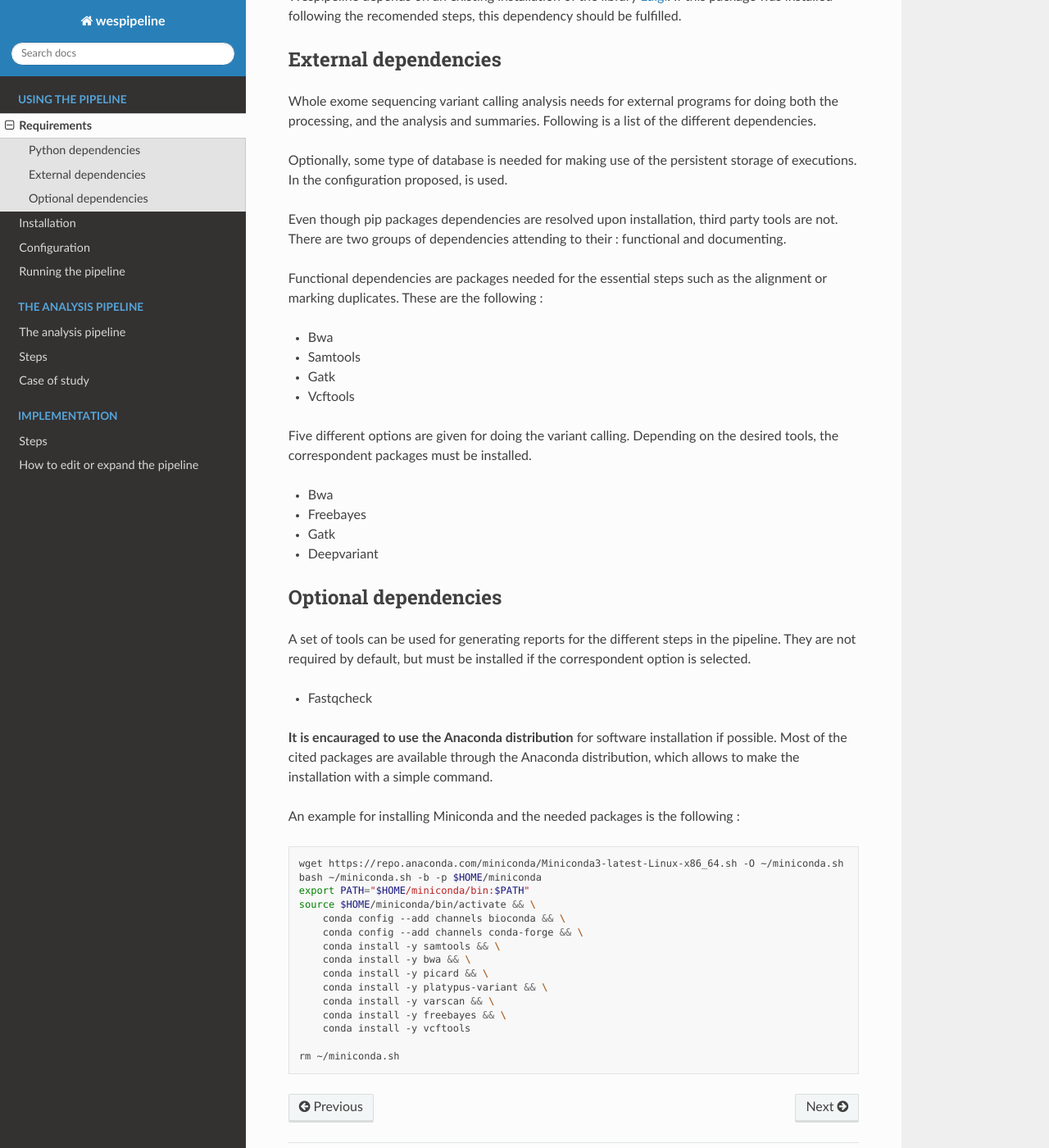
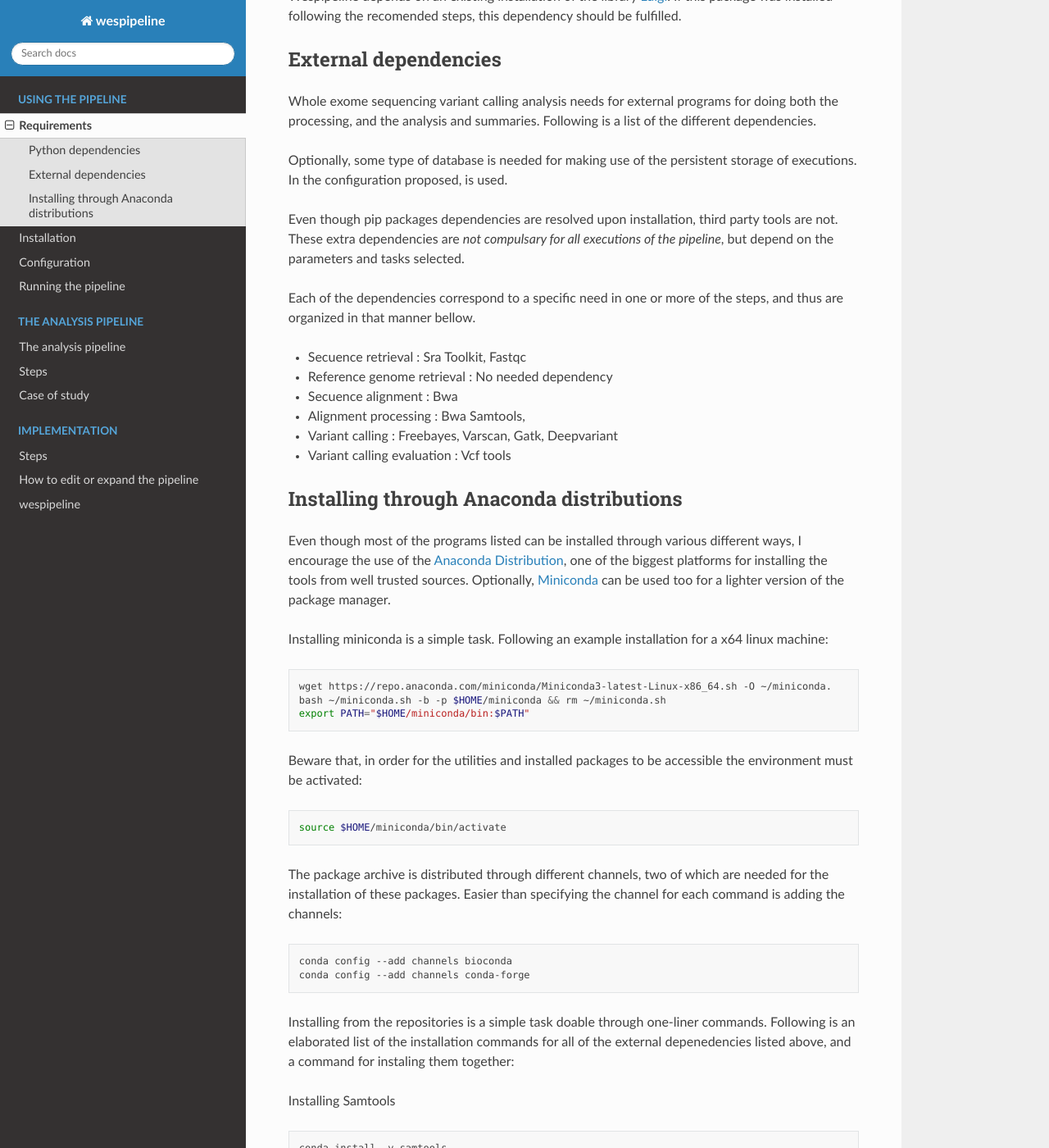
Before and after one commit to Janchorizo/wespipeline, a Sphinx documentation site: the page built from docs/source/use/requirements.rst, in a window 1280 px wide and 1400 px high, scrolled down 232 px. Shown: the whole window at 82% size. Built offline with Sphinx 7.4.7 and the Read the Docs theme 2.0.0, drawn with Linux system fonts in a browser that asks for light colours; some of the changed text lies outside the part shown.

Commit message:
Add dependencies installation. Add modules documentation.

```diff
--- a/docs/source/conf.py
+++ b/docs/source/conf.py
@@ -30,8 +30,7 @@
 # Add any Sphinx extension module names here, as strings. They can be
 # extensions coming with Sphinx (named 'sphinx.ext.*') or your custom
 # ones.
-extensions = [
-]
+extensions = ['sphinx.ext.autodoc', 'sphinx.ext.napoleon']
 
 # Add any paths that contain templates here, relative to this directory.
 templates_path = ['_templates']
--- a/docs/source/index.rst
+++ b/docs/source/index.rst
@@ -10,7 +10,7 @@
 
 .. toctree::
    :caption: Using the pipeline
-   :maxdepth: 2
+   :maxdepth: 3
 
    use/requirements
    use/installation
@@ -32,6 +32,7 @@
 
     implementation/steps
     implementation/expand
+    modules
 
 Indices and tables
 ==================
--- a/docs/source/use/requirements.rst
+++ b/docs/source/use/requirements.rst
@@ -18,37 +18,114 @@
 of executions. In the configuration proposed, is used.
 
 Even though pip packages dependencies are resolved upon installation, third party tools are not.
-There are two groups of dependencies attending to their : functional and documenting.
+These extra dependencies are *not compulsary for all executions of the pipeline*, but depend on the
+parameters and tasks selected.
 
-Functional dependencies are packages needed for the essential steps such as the alignment or
-marking duplicates. These are the following :
+Each of the dependencies correspond to a specific need in one or more of the steps, and thus
+are organized in that manner bellow.
 
-* Bwa
-* Samtools
-* Gatk
-* Vcftools
+* Secuence retrieval : Sra Toolkit, Fastqc
 
-Five different options are given for doing the variant calling. Depending on the desired tools,
-the correspondent packages must be installed.
+* Reference genome retrieval : No needed dependency
 
-* Bwa
-* Freebayes
-* Gatk
-* Deepvariant
+* Secuence alignment : Bwa
 
-Optional dependencies
-^^^^^^^^^^^^^^^^^^^^^
+* Alignment processing : Bwa Samtools,
 
-A set of tools can be used for generating reports for the different steps in the pipeline. They are
-not required by default, but must be installed if the correspondent option is selected.
+* Variant calling : Freebayes, Varscan, Gatk, Deepvariant
 
-* Fastqcheck
+* Variant calling evaluation : Vcf tools
 
-**It is encauraged to use the Anaconda distribution** for software installation if possible. Most of
-the cited packages are available through the Anaconda distribution, which allows to make the installation
-with a simple command.
+Installing through Anaconda distributions
+^^^^^^^^^^^^^^^^^^^^^^^^^^^^^^^^^^^^^^^^^
 
-An example for installing Miniconda and the needed packages is the following :
+Even though most of the programs listed can be installed through various different ways, I
+encourage the use of the `Anaconda Distribution <https://www.anaconda.com/distribution/>`_, one of the biggest platforms for
+installing the tools from well trusted sources. Optionally, `Miniconda <https://docs.conda.io/en/latest/miniconda.html>`_ can be used too
+for a lighter version of the package manager.
+
+Installing miniconda is a simple task. Following an example installation for a x64 linux machine:
+
+.. code-block:: bash
+
+  wget https://repo.anaconda.com/miniconda/Miniconda3-latest-Linux-x86_64.sh -O ~/miniconda.
+  bash ~/miniconda.sh -b -p $HOME/miniconda && rm ~/miniconda.sh
+  export PATH="$HOME/miniconda/bin:$PATH"
+
+Beware that, in order for the utilities and installed packages to be accessible the environment
+must be activated:
+
+.. code-block:: bash
+
+  source $HOME/miniconda/bin/activate
+
+The package archive is distributed through different channels, two of which are needed for the
+installation of these packages. Easier than specifying the channel for each command is adding the channels:
+
+.. code-block:: bash
+
+  conda config --add channels bioconda
+  conda config --add channels conda-forge
+
+Installing from the repositories is a simple task doable through one-liner commands. Following
+is an elaborated list of the installation commands for all of the external depenedencies listed
+above, and a command for instaling them together:
+
+Installing Samtools
+
+.. code-block:: bash
+
+  conda install -y samtools
+
+Installing Bwa
+
+.. code-block:: bash
+
+  conda install -y bwa
+
+Installing Picard
+
+.. code-block:: bash
+
+  conda install -y picard
+
+Installing Platypus
+
+.. code-block:: bash
+
+  conda install -y platypus-variant
+
+Installing Varscan
+
+.. code-block:: bash
+
+  conda install -y varscan
+
+Installing Freebayes
+
+.. code-block:: bash
+
+  conda install -y freebayes
+
+Installing VCFtools
+
+.. code-block:: bash
+
+  conda install -y vcftools
+
+Installing Fastqc
+
+.. code-block:: bash
+
+  conda install -y fastqc
+
+Installing Sra Toolkit
+
+.. code-block:: bash
+
+  conda install -y sra-tools
+
+Installing all dependencies with a single command:
 
 .. code-block:: bash
 
```
Also changed, not shown: docs/source/modules.rst (added, +7 -0 lines), docs/source/use/running.rst (+91 -0 lines), docs/source/wespipeline.rst (added, +36 -0 lines), docs/source/wespipeline.tests.rst (added, +22 -0 lines).
